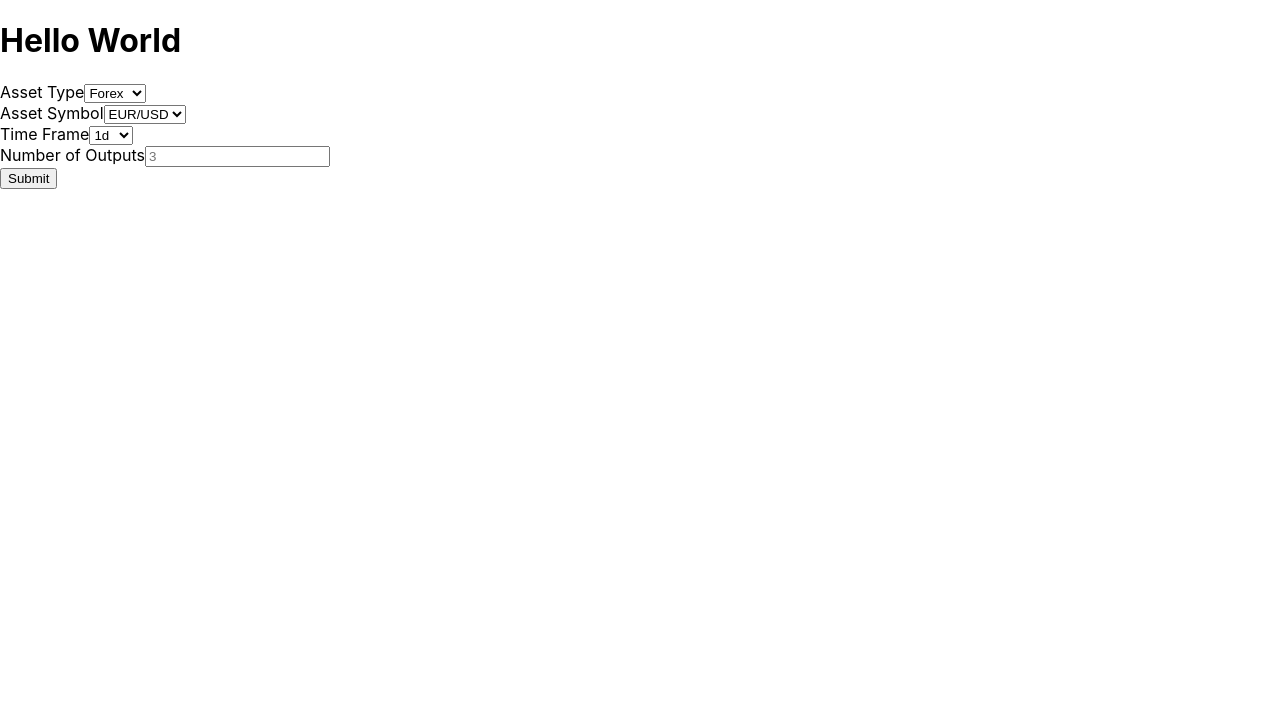
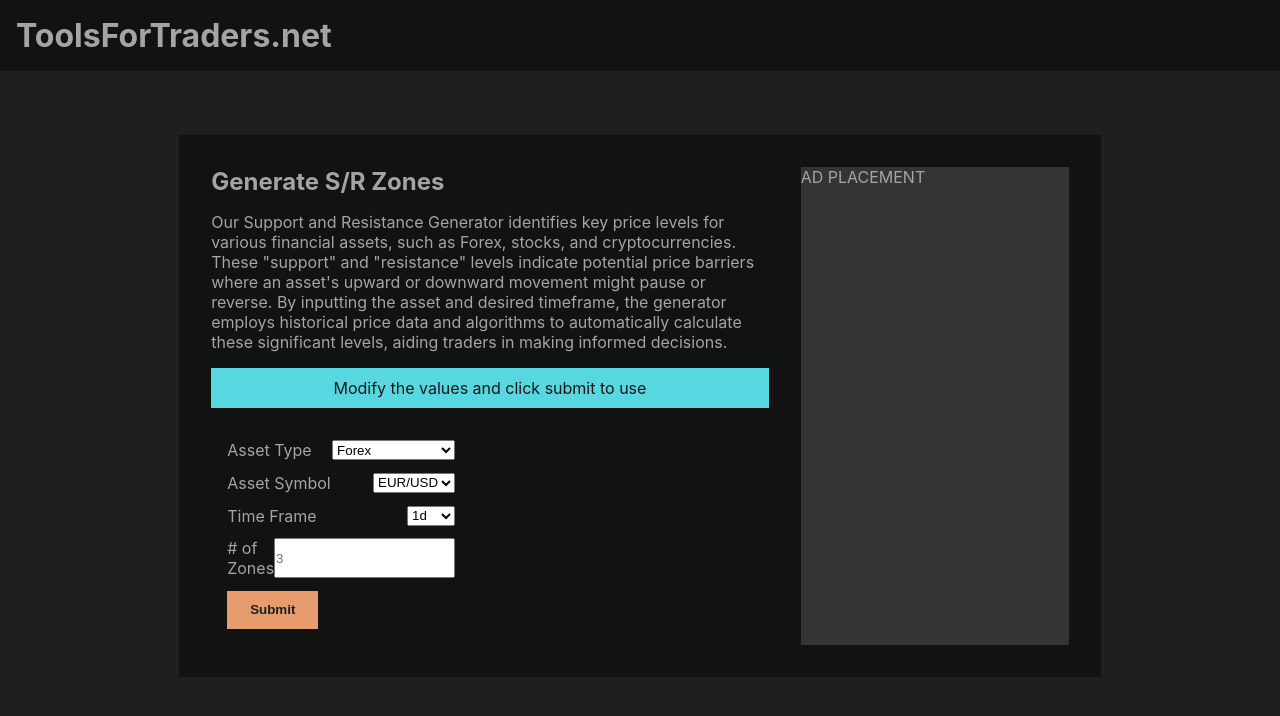
Before and after one commit to migijc/support-resistance-app, a React (Create React App) app in the folder frontend/: page / in a window 1280 px wide. Shown: the top 716 px of the page. Built offline with nearby package versions, Linux system fonts and the light colour scheme.

Commit message:
Set page colors, added more components a few more basic components such as header

```diff
--- a/frontend/src/App.js
+++ b/frontend/src/App.js
@@ -1,94 +1,123 @@
 import { useEffect, useState } from "react";
+import PageContent from "./components/PageContent";
+import Header from "./components/Header";
+
+const timeFramesList = ['1d', '5d', '1mo', '3mo', '6mo', '1y', '2y', '5y', '10yr', 'ytd', 'max']
+const assetTypesList = ['Forex', 'Stocks', 'Cryptocurrencies']
+const stocksListTEMP = ['MSFT', 'AAPL', 'GME']
+const forexListTEMP = ['EUR/USD', 'USD/JPY', 'AUD/USD'];
+const cryptocurrenciesListTEMP = ['BTC-USD', 'ETH-USD', 'ETH-BTC']
 
 function App() {
-  const [res, setRes] =  useState(null)
+  const [res, setRes] = useState(null)
   const [resArr, setResArr] = useState(null)
   const [formData, setFormData] = useState({
-    asset_type:'Forex',
-    asset_symbol:'EUR/USD',
-    time_frame:'1d',
-    total_outputs:6,
+    asset_type: 'Forex',
+    asset_symbol: 'EUR/USD',
+    time_frame: '1d',
+    total_outputs: 3,
   })
+
+  function handleInputChange(e) {
+    const prop = e.currentTarget.name;
+    const value = e.currentTarget.value;
+    setFormData(prev => {
+      const copy = { ...prev };
+      copy[prop] = value;
+      return copy
+    })
+  }
 
   async function get_sr_levels() {
     const params = new URLSearchParams(formData);
     console.log(params)
-    const url = new URL('/submit','http://127.0.0.1:5000' );
+    const url = new URL('/submit', 'http://127.0.0.1:5000');
     url.search = params.toString();
     const res = await fetch(url.toString(), {
       method: "GET",
       headers: {
         "Content-Type": "application/json",
-        'Origin':'http://localhost:3000',
-        'Access-Control-Allow-Origin':'http://localhost:3000'
+        'Origin': 'http://localhost:3000',
+        'Access-Control-Allow-Origin': 'http://localhost:3000'
       },
     });
     const data = await res.json();
     setRes(data)
   }
 
-  useEffect(()=> {
-    if(resArr){console.log(resArr)}
-    if(res && !resArr){
-      const arr = Object.values(res);
-      setResArr(()=>arr)
+  useEffect(() => {
+    console.log(1)
+    if (res && !resArr) {
+      const arr = Object.values(res).sort();
+      setResArr(() => arr)
     }
     else return
-  }, [res, resArr])
+  }, [res])
 
   return (
     <div className="App">
-      <header className="App-header">
-        <h1>Hello World</h1>
-        <div>
+      <Header children={[<h1>ToolsForTraders.net</h1>,]} />
+      <PageContent children={[<div className="tool-container">
+        <h2>Generate S/R Zones</h2>
+        <p>Our Support and Resistance Generator identifies key price levels for various financial assets,
+          such as Forex, stocks, and cryptocurrencies.
+          These "support" and "resistance" levels indicate potential price barriers where an asset's upward or downward movement might pause or reverse.
+          By inputting the asset and desired timeframe,
+          the generator employs historical price data and algorithms to automatically calculate these significant levels,
+          aiding traders in making informed decisions.
+        </p>
+        <div className="instruction-message">
+          <p>Modify the values and click submit to use</p>
+        </div>
+        <div style={{display:"grid", gridTemplateColumns:'45% 55%' }}>
           <form>
             <div>
               <label>Asset Type</label>
-              <select>
-                <option>Forex</option>
-                <option>Stocks</option>
-                <option>Crypto</option>
+              <select name='asset_type' onChange={(e) => handleInputChange(e)}>
+                {assetTypesList.map(value => <option>{value}</option>)}
               </select>
             </div>
             <div>
-            <label>Asset Symbol</label>
-            <select>
-              <option>EUR/USD</option>
-              <option>JPY/USD</option>
-              <option>AUD/USD</option>
-            </select>
+              <label>Asset Symbol</label>
+              <select name="asset_symbol" onChange={(e) => handleInputChange(e)}>
+                {formData.asset_type === 'Stocks' && stocksListTEMP.map(value => <option>{value}</option>)}
+                {formData.asset_type === 'Forex' && forexListTEMP.map(value => <option>{value}</option>)}
+                {formData.asset_type === 'Cryptocurrencies' && cryptocurrenciesListTEMP.map(value => <option>{value}</option>)}
+
+              </select>
             </div>
             <div>
               <label>Time Frame</label>
-              <select>
-                <option>1d</option>
-                <option>5y</option>
-                <option>10y</option>
+              <select name='time_frame' onChange={(e) => handleInputChange(e)}>
+                {timeFramesList.map(value => <option>{value}</option>)}
               </select>
             </div>
-            {/* <div>
-              <label>Period</label>
-              <input placeholder="200"/>
-            </div> */}
             <div>
-              <label>Number of Outputs</label>
-              <input placeholder="3"/>
+              <label># of Zones</label>
+              <input name="total_outputs" onChange={(e) => handleInputChange(e)} placeholder="3" />
             </div>
             <div>
-              <button type="button" onClick={()=>get_sr_levels()}>Submit</button>
+              <button className="tool-form-submit" type="button" onClick={() => get_sr_levels()}>Submit</button>
             </div>
           </form>
-         {resArr && <div className="result-container">
-            {resArr.map(item => {
-              return(
-                <div>
+          {resArr && <div className="result-container">
+            <h3>Result</h3>
+            {resArr.map((item, i) => {
+              return (
+                <div style={{display:"flex", justifyContent:'space-evenly'}}>
+                  <p>Level {i + 1}</p>
                   <p>{item}</p>
                 </div>
               )
             })}
+
+
           </div>}
         </div>
-      </header>
+
+      </div>]}>
+
+      </PageContent>
     </div>
   );
 }
--- /dev/null
+++ b/frontend/src/components/Header.js
@@ -0,0 +1,8 @@
+export default function Header({children}){
+
+    return (
+        <div className="header-container">
+            {children.map(child=> child)}
+        </div>
+    )
+}
--- /dev/null
+++ b/frontend/src/components/PageContent.js
@@ -0,0 +1,12 @@
+export default function PageContent({children}){
+    return(
+        <div className="page-content-container">
+            <div>
+                {children.map(child=> child)}
+            </div>
+            <div className='ad-container'>
+               <p>AD PLACEMENT</p>
+            </div>
+        </div>
+    )
+}
--- a/frontend/src/index.css
+++ b/frontend/src/index.css
@@ -5,6 +5,32 @@ body {
     sans-serif;
   -webkit-font-smoothing: antialiased;
   -moz-osx-font-smoothing: grayscale;
+  background-color: #1e201f;
+  min-height: 100vh;
+  max-width: 100vw;
+  color: rgb(164, 164, 164);
+  overflow-x: hidden;
+}
+
+
+*{
+  box-sizing: border-box;
+  margin: 0;
+  padding: 0;
+}
+
+.App{
+  display: grid;
+  align-content: flex-start;
+  min-height: 100vh;
+  max-width: 100vw;
+  gap: 4rem;
+  /* justify-content: center; */
+}
+
+.tool-container{
+  display: grid;
+  gap: 1rem !important;
 }
 
 code {
@@ -13,6 +39,68 @@ code {
 }
 
 
+.ad-container{
+  background-color: rgb(52, 52, 52);
+  margin-right: 2rem;
+}
+
 .result-container{
-  border: 2px solid red;
+  padding: 1rem;
+  border: .1rem solid rgb(105, 105, 105);
 }
+
+.page-content-container{
+  /* border: 2px solid green; */
+  min-width: 60vw;
+  max-width: 72vw;
+  /* max-width: 75vw; */
+  justify-self: center;
+  padding: 2rem;
+  gap: 2rem;
+  display: grid;
+  grid-template-columns: 65% 35%;
+  background-color: #111313;
+}
+
+.header-container{
+  background-color: #111313;
+  padding: 1rem;
+}
+
+form{
+  display: grid;
+  gap: .8rem;
+  padding: 1rem;
+
+
+}
+
+form > div{
+  display: flex;
+  justify-content: space-between;
+}
+
+.instruction-message{
+  background-color:#57d7e0;
+
+  width: 100%;
+  min-height: 2.5rem;
+  color: #171717;
+  display: flex;
+  justify-content: center;
+  align-items: center;
+}
+
+.tool-form-submit{
+  background-color: #e79c6d;
+  padding: .7rem;
+  width: 40%;
+  color:#1e201f;
+  font-weight: 600;
+  border: none;
+}
+
+/* form>div>input,
+form>div>select{
+  width: 20%;
+} */
```
Also changed, not shown: frontend/src/pageColors.json (added, +9 -0 lines), 1 other file (tests, documents, lock files or other folders).
